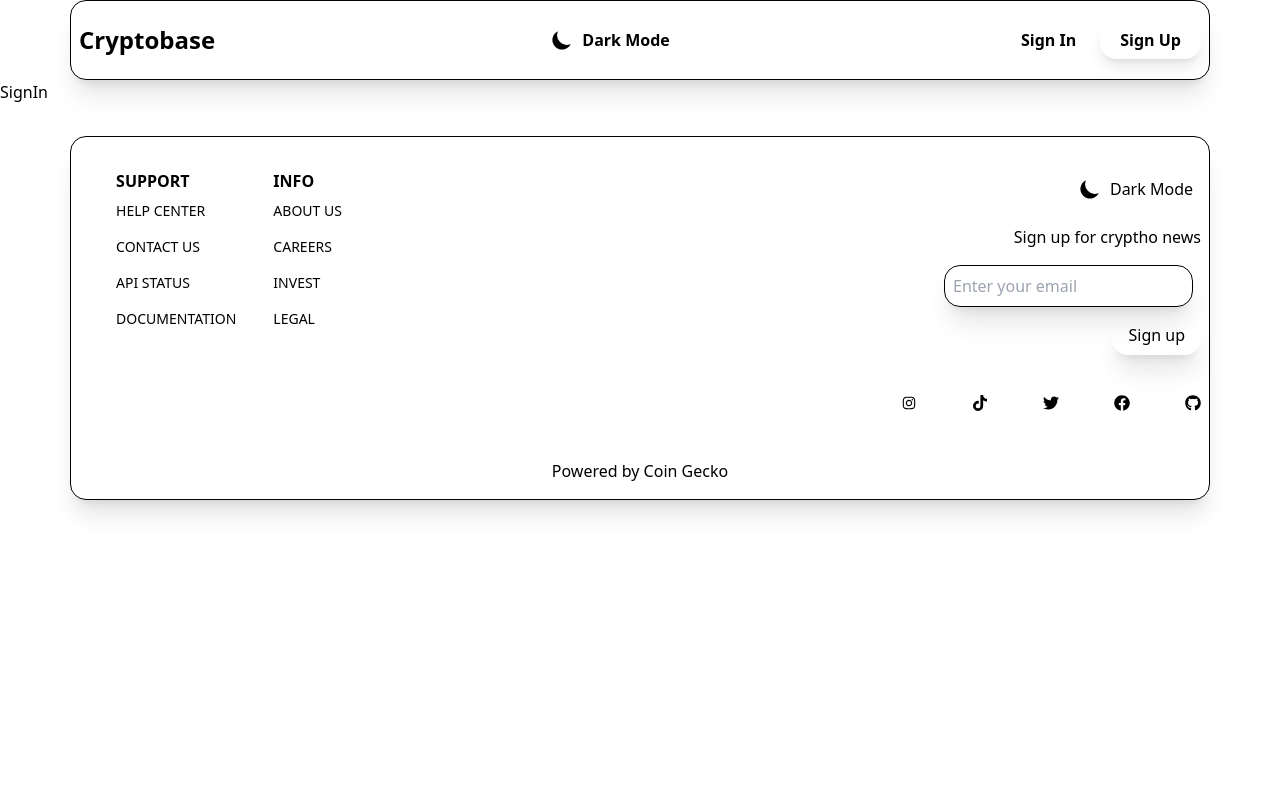
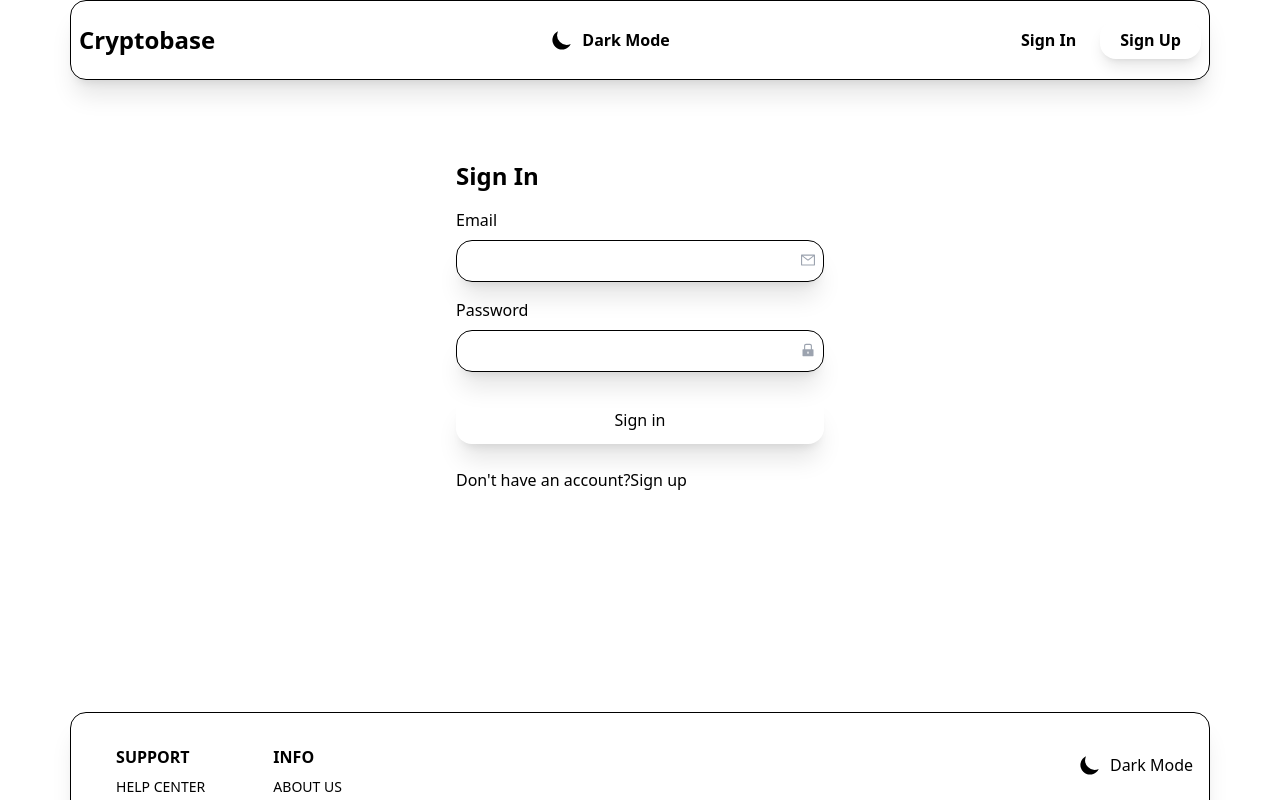
Before and after one commit to ervinkacar1991/Crypto_project_reactJS, a React (Create React App) app: page /signin in a window 1280 px wide. Shown: the top 800 px of the page. Built offline with nearby package versions, Linux system fonts and the light colour scheme; no server answers.

Commit message:
Sign In form finished

```diff
--- a/src/routes/SignIn.jsx
+++ b/src/routes/SignIn.jsx
@@ -1,7 +1,46 @@
 import React from "react";
+import { AiOutlineMail, AiFillLock } from "react-icons/ai";
+import { Link } from "react-router-dom";
 
 const SignIn = () => {
-  return <div>SignIn</div>;
+  return (
+    <div>
+      <div className="max-w-[400px] mx-auto min-h-[600px] px-4 py-20">
+        <h1 className="text-2xl font-bold">Sign In</h1>
+        <form>
+          <div className="my-4">
+            <label>Email</label>
+            <div className="my-2 w-full relative rounded-2xl shadow-xl">
+              <input
+                className="w-full p-2 bg-primary border border-input rounded-2xl"
+                type="email"
+              />
+              <AiOutlineMail className="absolute right-2 top-3 text-gray-400" />
+            </div>
+          </div>
+          <div className="my-4">
+            <label>Password</label>
+            <div className="my-2 w-full relative rounded-2xl shadow-xl">
+              <input
+                className="w-full p-2 bg-primary border border-input rounded-2xl"
+                type="password"
+              />
+              <AiFillLock className="absolute right-2 top-3 text-gray-400" />
+            </div>
+          </div>
+          <button className="w-full my-2 p-3 bg-button text-btnText rounded-2xl shadow-xl">
+            Sign in
+          </button>
+        </form>
+        <p className="my-4">
+          Don't have an account?
+          <Link to="/signup" className="text-accent">
+            Sign up
+          </Link>
+        </p>
+      </div>
+    </div>
+  );
 };
 
 export default SignIn;
```
